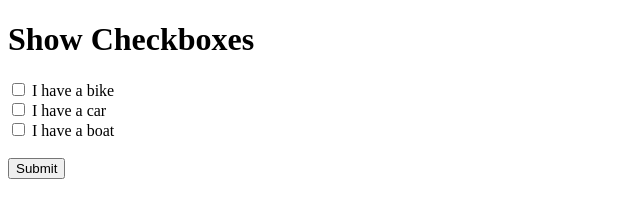
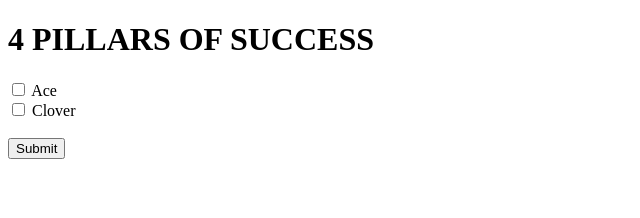
Before and after one commit to mikhaela2023/notion_widgets, a plain HTML site: page index.html in a window 1280 px wide. Shown: the whole page, without its empty margins (0-640 px from the left). Drawn offline with Linux system fonts and the light colour scheme.

Commit message:
Update index.html

```diff
--- a/index.html
+++ b/index.html
@@ -2,15 +2,15 @@
 <html>
 <body>
 
-<h1>Show Checkboxes</h1>
+<h1>4 PILLARS OF SUCCESS</h1>
 
 <form action="/action_page.php">
-  <input type="checkbox" id="vehicle1" name="vehicle1" value="Bike">
-  <label for="vehicle1"> I have a bike</label><br>
-  <input type="checkbox" id="vehicle2" name="vehicle2" value="Car">
-  <label for="vehicle2"> I have a car</label><br>
-  <input type="checkbox" id="vehicle3" name="vehicle3" value="Boat">
-  <label for="vehicle3"> I have a boat</label><br><br>
+  <input type="checkbox" id="ace" name="ace" value="Ace">
+  <label for="ace">Ace</label><br>
+  <input type="checkbox" id="clover" name="clover" value="Clover">
+  <label for="clovere">Clover</label><br>
+
+  <br>
   <input type="submit" value="Submit">
 </form>
 
```
